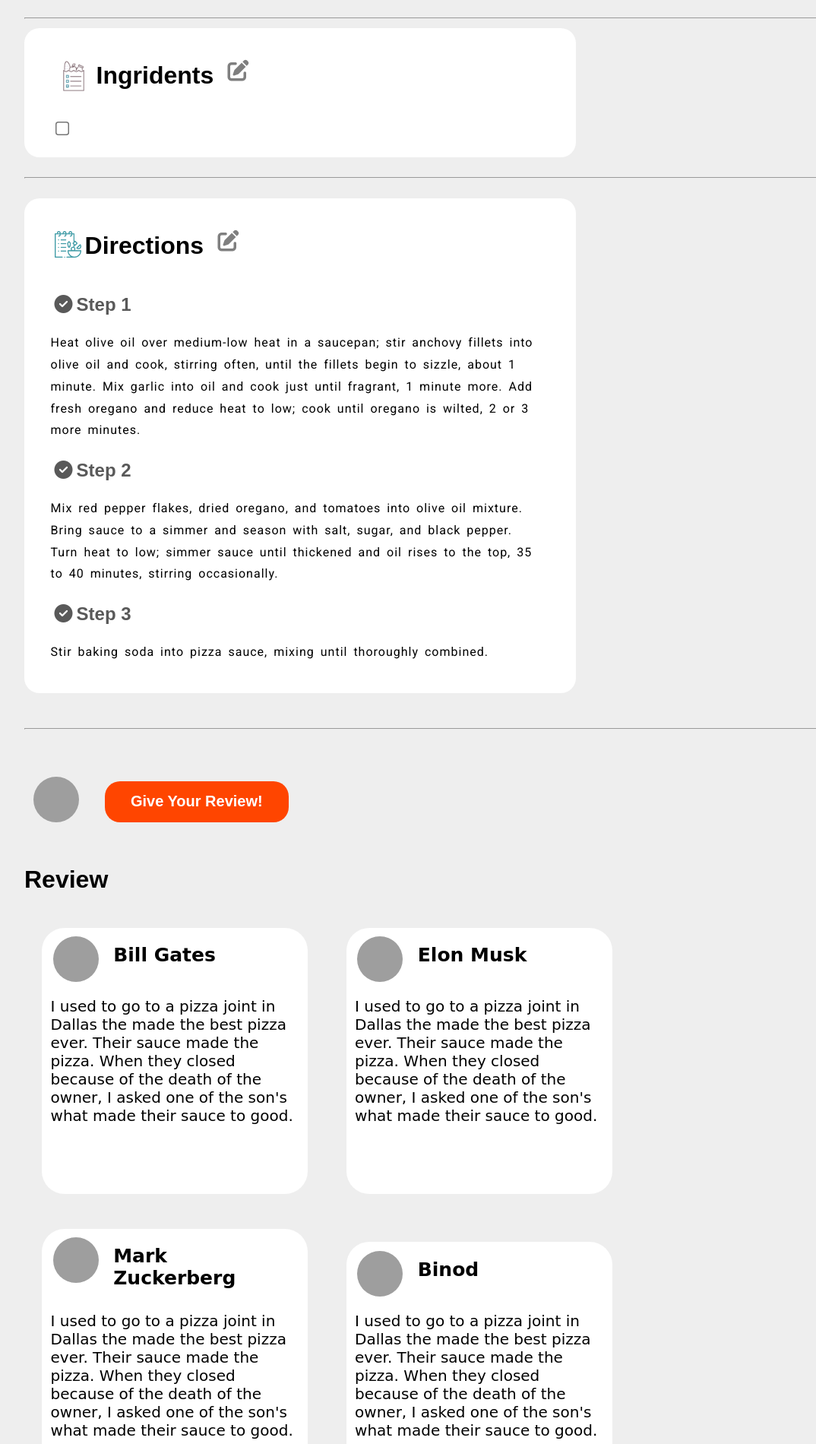
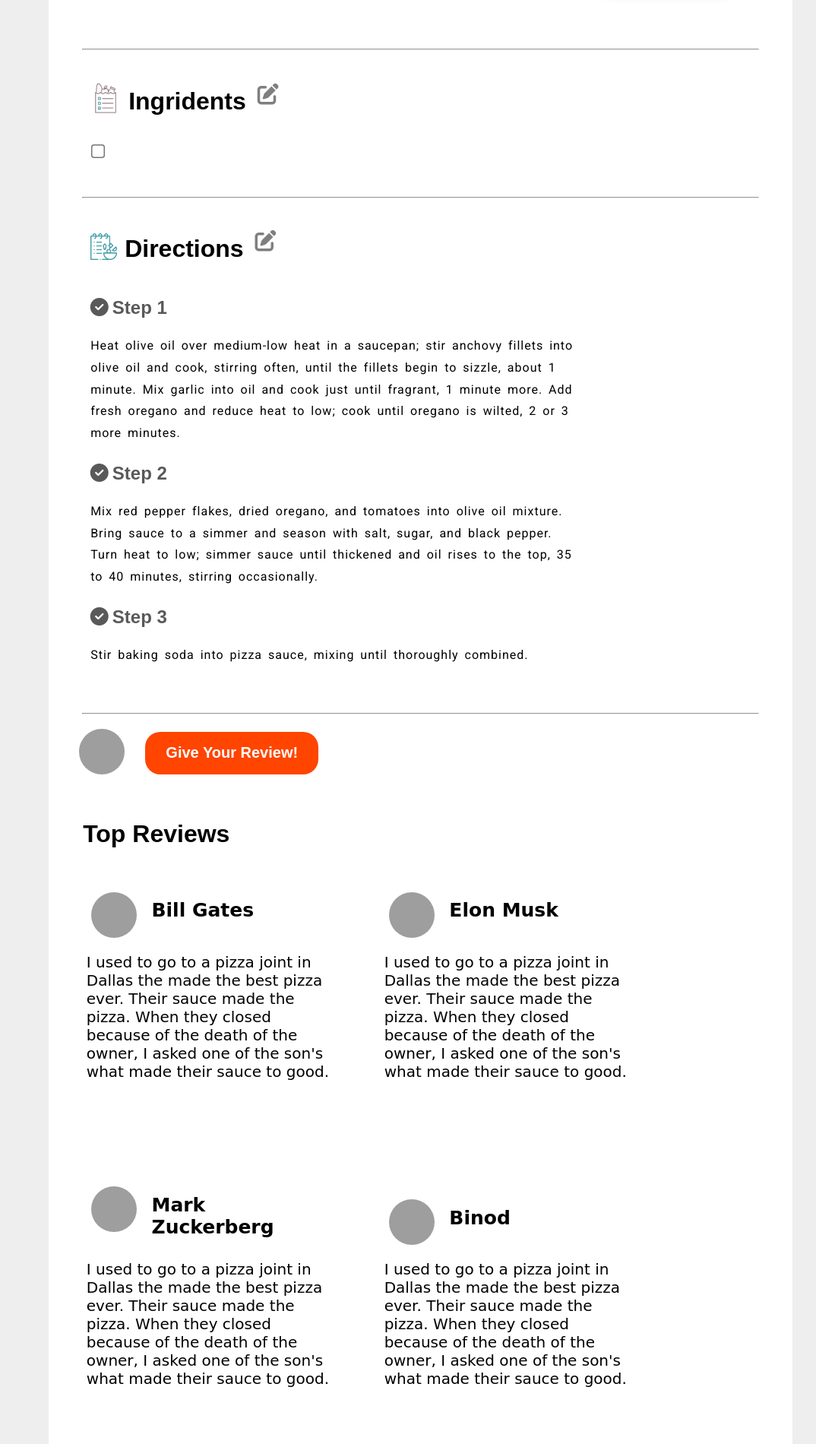
Before and after one commit to TejasV58/RECIPE_FINDER, a PHP site: the page made by more details.php in a window 1280 px wide. Shown: the part 796-2696 px from the top of the page at 76% size, without its empty margins (32-1106 px from the left). Run offline with PHP 8.4, Linux system fonts and the light colour scheme; data that the repository does not hold is empty; some libraries are stand-ins or nearby versions; grey boxes are pictures that could not be loaded.

Commit message:
small changes

```diff
--- a/more details.css
+++ b/more details.css
@@ -72,8 +72,8 @@ body{
     width:40px;
 }
 
-.small-txt{
-    font-size: 12px;
+.small-txt2{
+    font-size: 18px;
     font-weight: 300;
     color:rgba(0,0,0,0.4);
 }
@@ -95,7 +95,7 @@ a{
 }
 
 .more-details{
-    width:90%;
+    width:85%;
     margin:auto;
     padding: 2%;
 }
@@ -114,9 +114,12 @@ a{
 
 .profilepicdiv{
     display: flex;
-    margin-left: 1%;
+    margin: 2%;
 }
 
+.start-details{
+    margin:2%;
+}
 
 .flexdiv{
     display:flex;
@@ -136,6 +139,10 @@ a.editicon{
     font-size:28px;
     padding:0.8%;
     color:rgba(0,0,0,0.5);
+}
+
+hr{
+    width:95%;
 }
 
 .profilepic
@@ -161,10 +168,10 @@ a.editicon{
     margin:3% 0% 3% 10%;
     border-radius: 2%;
     width: 300px;
-    padding: 1%;
-    font-size: 20px;
+    padding: 2%;
+    font-size: 18px;
     box-shadow: 5px 10px 15px 5px #bbb9b9;
-
+    box-sizing: border-box;
 }
 
 .clock{
@@ -225,6 +232,7 @@ input[type=checkbox]{
 .text-contain{
     width:50vw;
     word-wrap: break-word;
+    margin:1%;
 }
 .review-btn{
     background:orangered;
--- a/more details.php
+++ b/more details.php
@@ -49,6 +49,7 @@
 
     <div class="more-details">
         <div class="time-image">
+            <div class="start-details">
                 <div class="flexdiv">
                     <?php echo "<h1 class=recipe-title>".$recipetitle."</h1>"; ?>
                     <a href="modifyrecipe.php?recipeid=<?php echo $recipeid; ?>" class=editicon style='margin:0%;'><i class="fas fa-edit"></i></a>
@@ -73,7 +74,7 @@
 
                 <div class=profilepicdiv>
                     <img src="images/defaultprofilepic.png" alt="" class=profilepic>
-                <h2 class="author-name"> <span class="small-txt">By</span> Author's Name</h2>
+                    <h2 class="author-name"> <span class="small-txt2">By</span> Author's Name</h2>
                 </div>
                 <div class="image-time">
                     <div class="dish-image">
@@ -90,11 +91,13 @@
                         <img src="images/chronometer.png" class="clock">
                     </div>
                 </div>
-        </div><br><br><hr>
+            </div>
+
+            <br><br><hr>
 
             <div class="ingridents-container">
                 <div class="flexdiv">
-                <img src="images/list.png" alt="" style="height:50px;width:50px;margin:15px 5px" class="details-icon" >
+                    <img src="images/list.png" alt="" style="height:50px;width:50px;margin:10px 0px" class="details-icon" >
                     <h1>Ingridents</h1>
                     <a href="modifyrecipe.php?recipeid=<?php echo $recipeid; ?>" class=editicon><i class="fas fa-edit"></i></a>
                 </div>
@@ -120,7 +123,7 @@
                     <label for="ig4"><h3>½ teaspoon dried oregano</h3></label>
                 </div> -->
             </div>
-            <br><hr><br>
+            <br><hr>
 
 
             <div class="directions">
@@ -140,13 +143,12 @@
                 <h2 class=steps-head><i class="fa fa-check-circle" aria-hidden="true" ></i>Step 3</h2>
                 <p class=text-contain>Stir baking soda into pizza sauce, mixing until thoroughly combined.</p>
             </div>
-            <hr><br><br><br>
+            <hr>
+
 
             <div class="feedback-container">
-            <div class="user-review">
                 <div class=profilepicdiv>
                     <img src="images/defaultprofilepic.png" alt="" class=profilepic>
-
                     <button class="review-btn" onclick="feedbackFormOpen()">Give Your Review!</button>
 
                     <span>
@@ -187,7 +189,6 @@
                         ?>
                     </span>
                 </div>
-            </div>
                 <form action="includes/feedback.php?recipeid=<?php echo $recipeid; ?>" method="POST">
                     <div class="rbox" id="review-box">
                         <div class="review-popup">
@@ -213,9 +214,9 @@
                     </div>
                 </form>
 
-            <br><br>
+            <br>
 
-            <h1>Review</h1>
+            <h1 class=review-heading style='margin:2.5%;'>Top Reviews</h1>
             <div class="feedback">
                 <div class="feedback-other">
                     <div class=profilepicdiv>
@@ -285,6 +286,7 @@
                 </div>
             </div>
         </div>
+    </div>
 
     </div>
 
```
Lines whose indentation alone changed are shown as unchanged.
